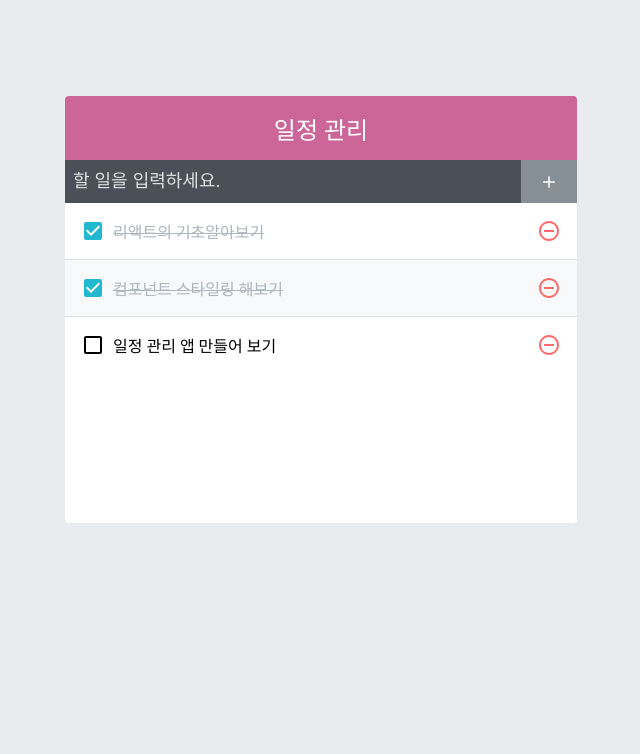
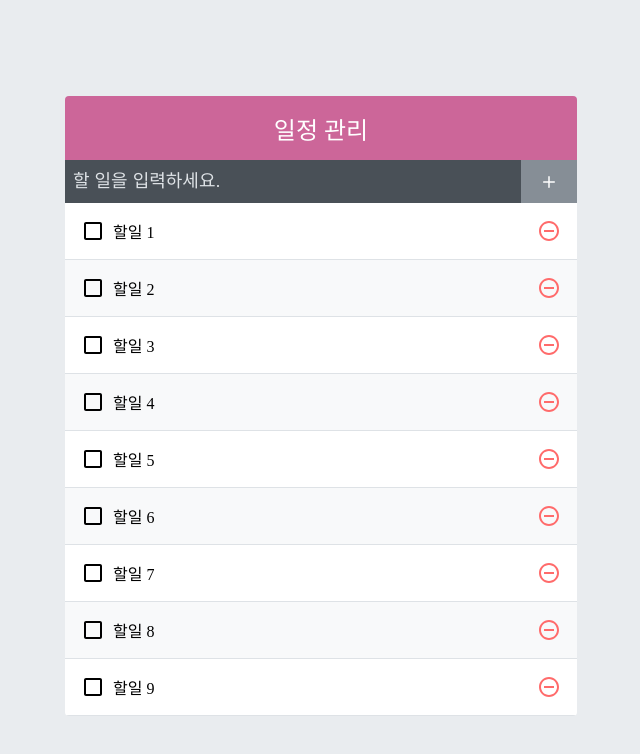
Before and after one commit to th0Kim/react-ezen, a React (Create React App) app in the folder todo-app/: page / in a window 1280 px wide. Shown: the top 754 px of the page, without its empty margins (319-959 px from the left). Built offline with nearby package versions, Linux system fonts and the light colour scheme.

Commit message:
createBulkTodos 데이터 추가

```diff
--- a/todo-app/src/App.js
+++ b/todo-app/src/App.js
@@ -4,26 +4,40 @@ import TodoTemplate from './component/TodoTemplate';
 import TodoInsert from './component/TodoInsert';
 import TodoList from './component/TodoList';
 
-function App() {
-  const [todos, setTodos] = useState([
-    {
-      id: 1,
-      text: '리액트의 기초알아보기',
-      checked: true,
-    },
-    {
-      id: 2,
-      text: '컴포넌트 스타일링 해보기',
-      checked: true,
-    },
-    {
-      id: 3,
-      text: '일정 관리 앱 만들어 보기',
+function createBulkTodos() {
+  const array = [];
+  for( let i = 1; i <= 2500; i++) {// 2500개 데이터 한번에 불러오면 성능에 안좋지
+    array.push({//concat이 아닌 이유 : 그냥 데이터가 필요해서.. 복사 해올게 없다
+      id: i,
+      text: `할일 ${i}`,
       checked: false,
-    },
-  ]);
+    });
+  }
 
-  const nextId = useRef(4);//nextId를 지역변수로 이 컴포넌트에서만 사용한다.
+  return array;
+}
+
+const App = () => {
+  // const [todos, setTodos] = useState([
+  //   {
+  //     id: 1,
+  //     text: '리액트의 기초알아보기',
+  //     checked: true,
+  //   },
+  //   {
+  //     id: 2,
+  //     text: '컴포넌트 스타일링 해보기',
+  //     checked: true,
+  //   },
+  //   {
+  //     id: 3,
+  //     text: '일정 관리 앱 만들어 보기',
+  //     checked: false,
+  //   },
+  // ]);
+  const [todos, setTodos] = useState(createBulkTodos);//함수를 파라미터 값으로 넘기면 초기 랜더링 시 한번만 실행 된다.
+
+  const nextId = useRef(2501);//nextId를 지역변수로 이 컴포넌트에서만 사용한다.
   const onInsert = useCallback((text) => {//text 값만 받아오기
     const todo = {
       id: nextId.current,//4
```
